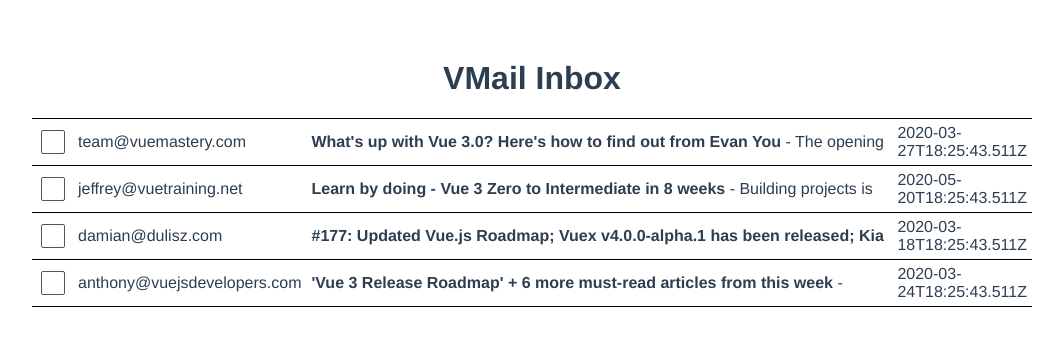
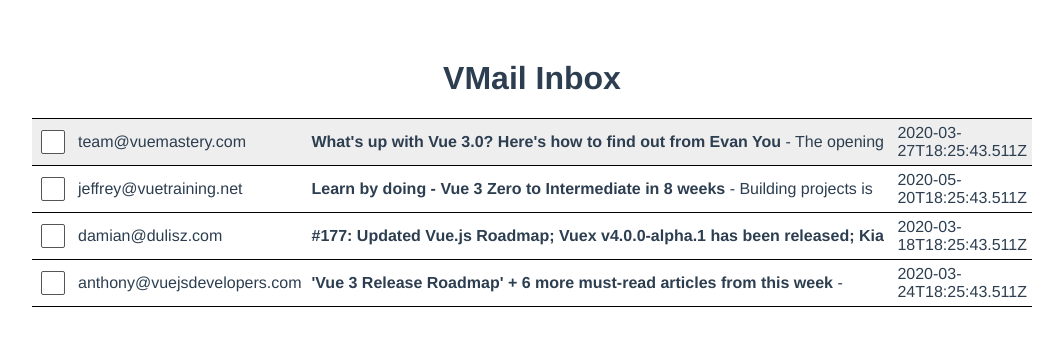
Before and after one commit to st0nyx/vue3-gmail-clone, a Vue app: page / in a window 1280 px wide. Shown: the top 346 px of the page, without its empty margins (108-1171 px from the left). Built offline with nearby package versions, Linux system fonts and the light colour scheme.

Commit message:
added clickable to mark as read

```diff
--- a/src/App.vue
+++ b/src/App.vue
@@ -2,7 +2,12 @@
   <h1>VMail Inbox</h1>
   <table class="mail-table">
     <tbody>
-      <tr v-for="email in emails" :key="email.id" class="clickable">
+      <tr
+        v-for="email in emails"
+        :key="email.id"
+        :class="['clickable', email.read ? 'read' : '']"
+        @click="email.read = true"
+      >
         <td>
           <input type="checkbox" />
         </td>
```
